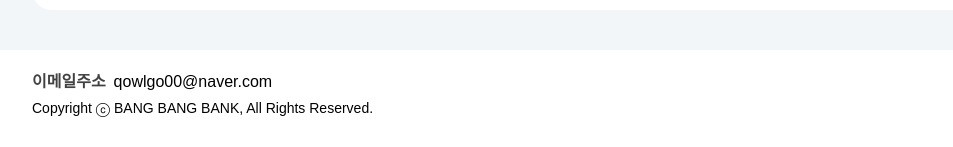
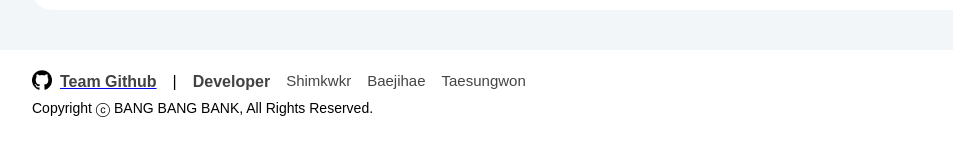
Before and after one commit to trevivom76/BankWeb_pjt, a Vue app in the folder bankweb-pjt/: page / in a window 1280 px wide. Shown: the part 1601-1748 px from the top of the page, without its empty margins (133-1086 px from the left). Built offline with nearby package versions, Linux system fonts and the light colour scheme; a web font is replaced by a local one.

Commit message:
[fix] front - footer의 메세지 변경

```diff
--- a/bankweb-pjt/src/components/CommonFooter.vue
+++ b/bankweb-pjt/src/components/CommonFooter.vue
@@ -1,9 +1,22 @@
 <template>
     <div class="footer">
         <div class="footer-container">
-            <div class="flex flex-gap">
-                <div class="bold-text">이메일주소</div>
-                <div>qowlgo00@naver.com</div>
+            <div class="flex flex-gap ga-4">
+                <a href="https://github.com/Bang-Bang-Bank/BankWeb_pjt" class="d-flex ga-2">
+                    <img src="@/assets/icon/github-icon.png" height="20px" alt="">
+                    <div class="bold-text">Team Github</div>
+                </a>
+                |
+                <div class="bold-text">Developer</div>
+                <a href="https://github.com/shimkwkr" class="developer">
+                    Shimkwkr
+                </a>
+                <a href="https://github.com/BaeJihae" class="developer">
+                    Baejihae
+                </a>
+                <a href="https://github.com/trevivom" class="developer">
+                    Taesungwon
+                </a>
             </div>
             <div>
                 <p class="copyright">
@@ -46,4 +59,11 @@
     font-weight: 300;
     font-size: 14px;
 }
+
+.developer {
+    font-weight: 300;
+    font-size: 15px;
+    text-decoration: none;
+    color: #444444;
+}
 </style>
```
Also changed, not shown: bankweb-pjt/src/assets/icon/github-icon.png (added).
